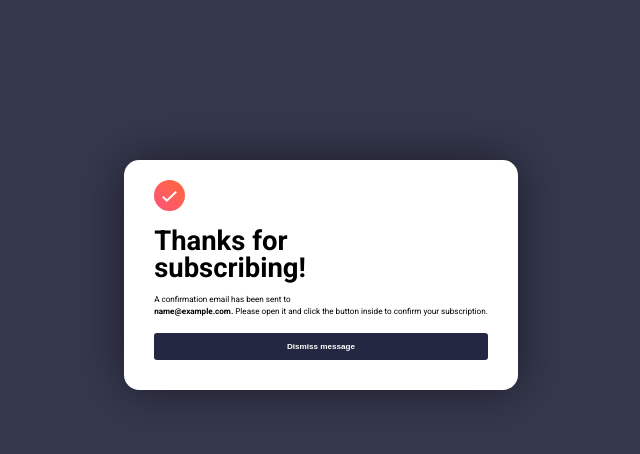
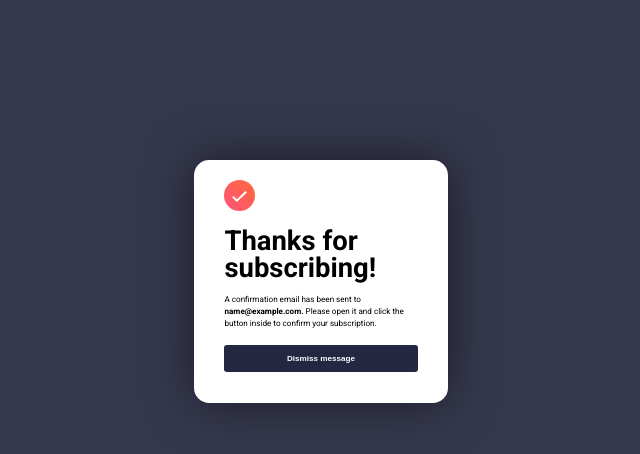
Before and after one commit to oyeludeelijah/newsletter, a plain HTML site: page index.html in a window 1280 px wide. Both pictures are taken after typing "name@example.com" into the empty fields and a click on the button "Subscribe to monthly newsletter". Shown: the whole page, without its empty margins (319-959 px from the left). Drawn offline with Linux system fonts and the light colour scheme.

Commit message:
made correction

```diff
--- a/styles.css
+++ b/styles.css
@@ -156,7 +156,7 @@ input:focus {
   /* display: flex; */
   gap: 3rem;
 
-  max-width: fit-content;
+  max-width: 25rem;
   margin: 0 auto;
   margin-top: 20vh;
 
```
